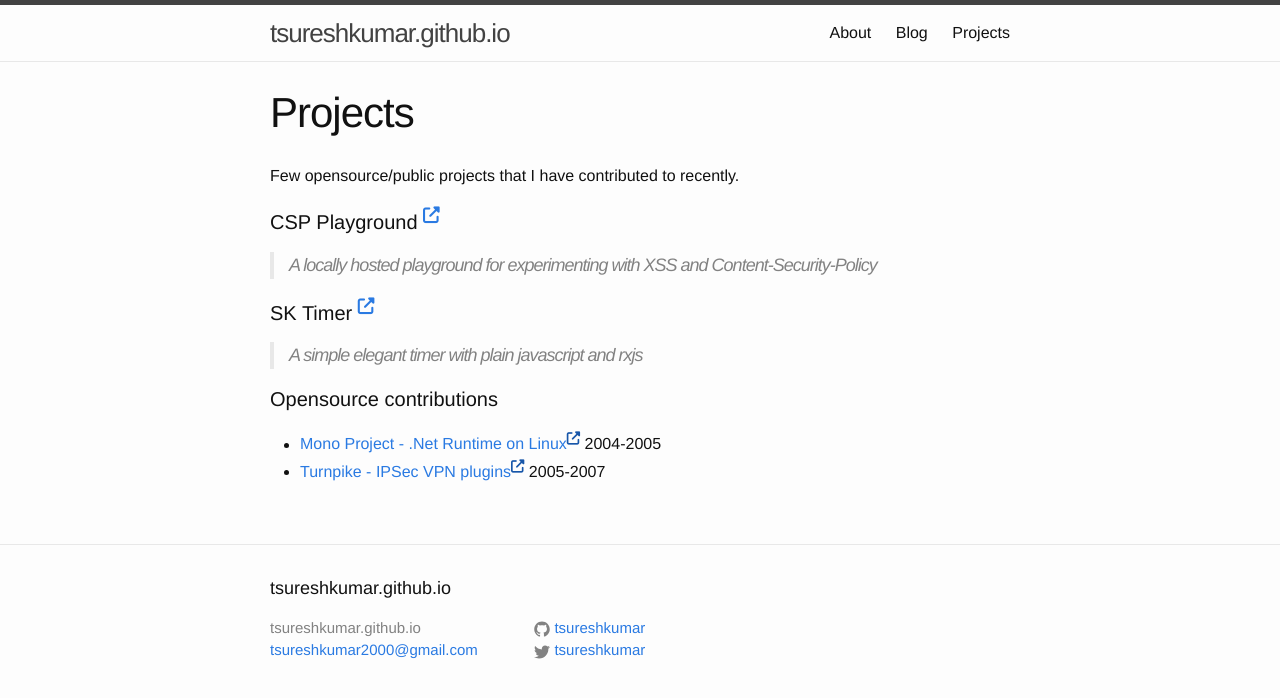
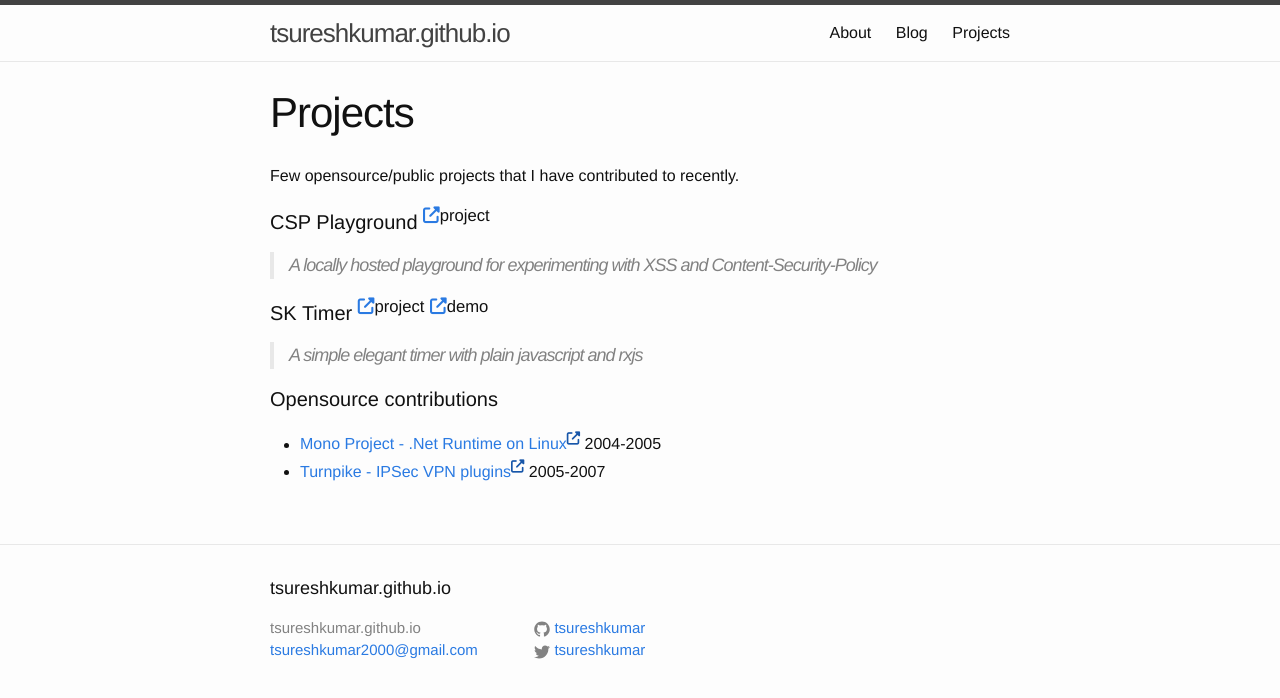
Before and after one commit to tsureshkumar/tsureshkumar.github.io, a Jekyll site: the page built from projects.md, in a window 1280 px wide. Shown: the top 698 px of the page. Built offline with Jekyll 4.4.1, drawn with Linux system fonts in a browser that asks for light colours; nearby versions of some CDN libraries.

Commit message:
add demo link if present for projects
- displays the link adjacent to the title

```diff
--- a/projects.md
+++ b/projects.md
@@ -3,15 +3,18 @@ layout: page
 title: Projects
 permalink: /projects/
 ---
+
 Few opensource/public projects that I have contributed to recently.
 
 {% for project in site.projects %}
-#### {{ project.title }}  <sup><a class="project-link" href="{{ project.project_url}}"><i class="fas fa-external-link-alt"></i></a></sup>
+
+#### {{ project.title }} <sup><a class="project-link" href="{{ project.project_url}}"><i class="fas fa-external-link-alt"></i></a>project</sup> {% if project.demo_url %} <sup><a class="project-link" href="{{ project.demo_url }}"><i class="fas fa-external-link-alt"></i></a>demo</sup> {% endif %}
 
 > {{ project.description }}
 
 {% endfor %}
 
 #### Opensource contributions
-* [Mono Project - .Net Runtime on Linux](https://github.com/mono/mono/search?q=sureshkumar&unscoped_q=sureshkumar)<sup><a class="project-link" href="{{ project.project_url}}"><i class="fas fa-external-link-alt"></i></a></sup> 2004-2005
-* [Turnpike - IPSec VPN plugins](https://code.google.com/archive/p/turnpike/)<sup><a class="project-link" href="{{ project.project_url}}"><i class="fas fa-external-link-alt"></i></a></sup> 2005-2007
+
+- [Mono Project - .Net Runtime on Linux](https://github.com/mono/mono/search?q=sureshkumar&unscoped_q=sureshkumar)<sup><a class="project-link" href="{{ project.project_url}}"><i class="fas fa-external-link-alt"></i></a></sup> 2004-2005
+- [Turnpike - IPSec VPN plugins](https://code.google.com/archive/p/turnpike/)<sup><a class="project-link" href="{{ project.project_url}}"><i class="fas fa-external-link-alt"></i></a></sup> 2005-2007
```
Also changed, not shown: _projects/sk-timer.md (+1 -0 lines).
